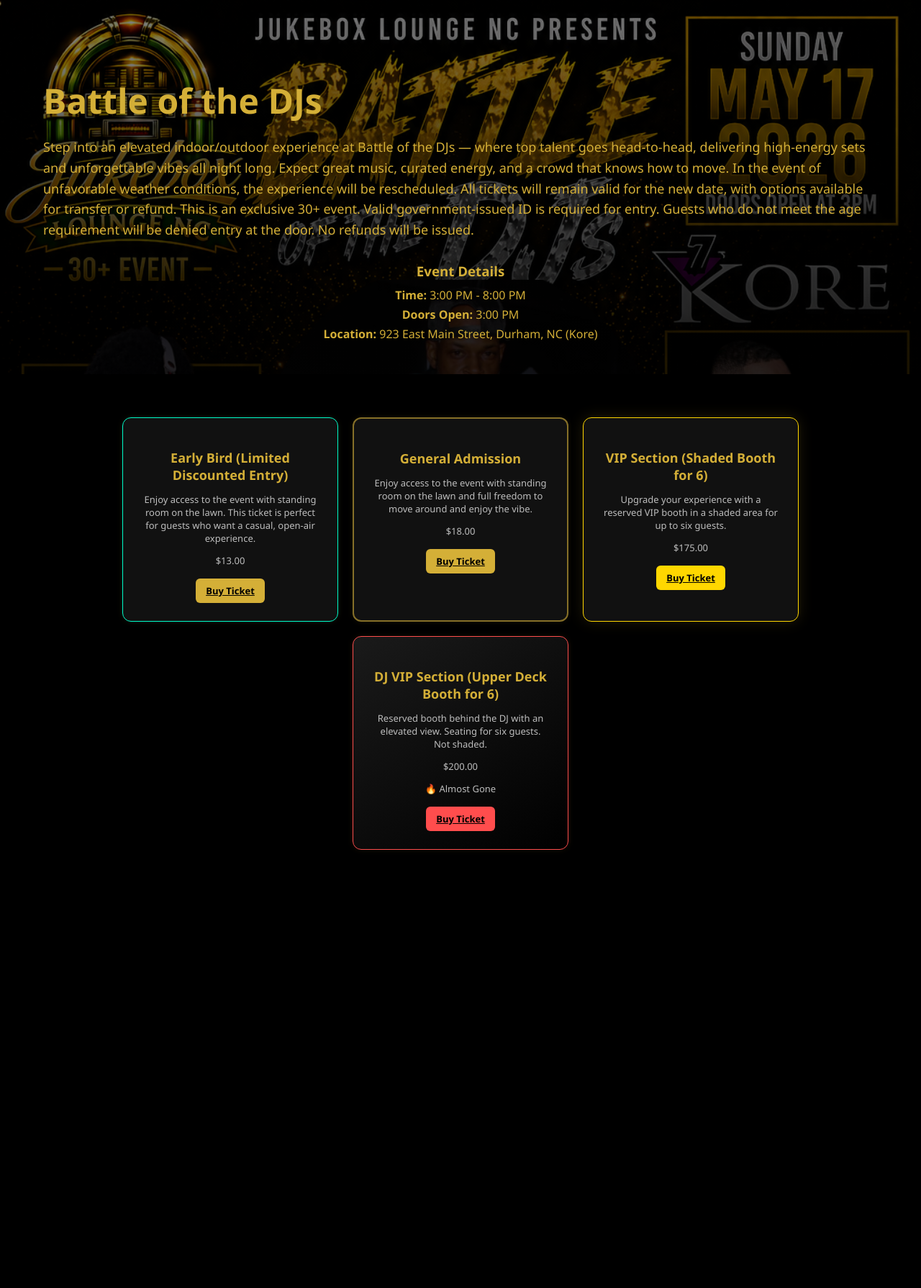
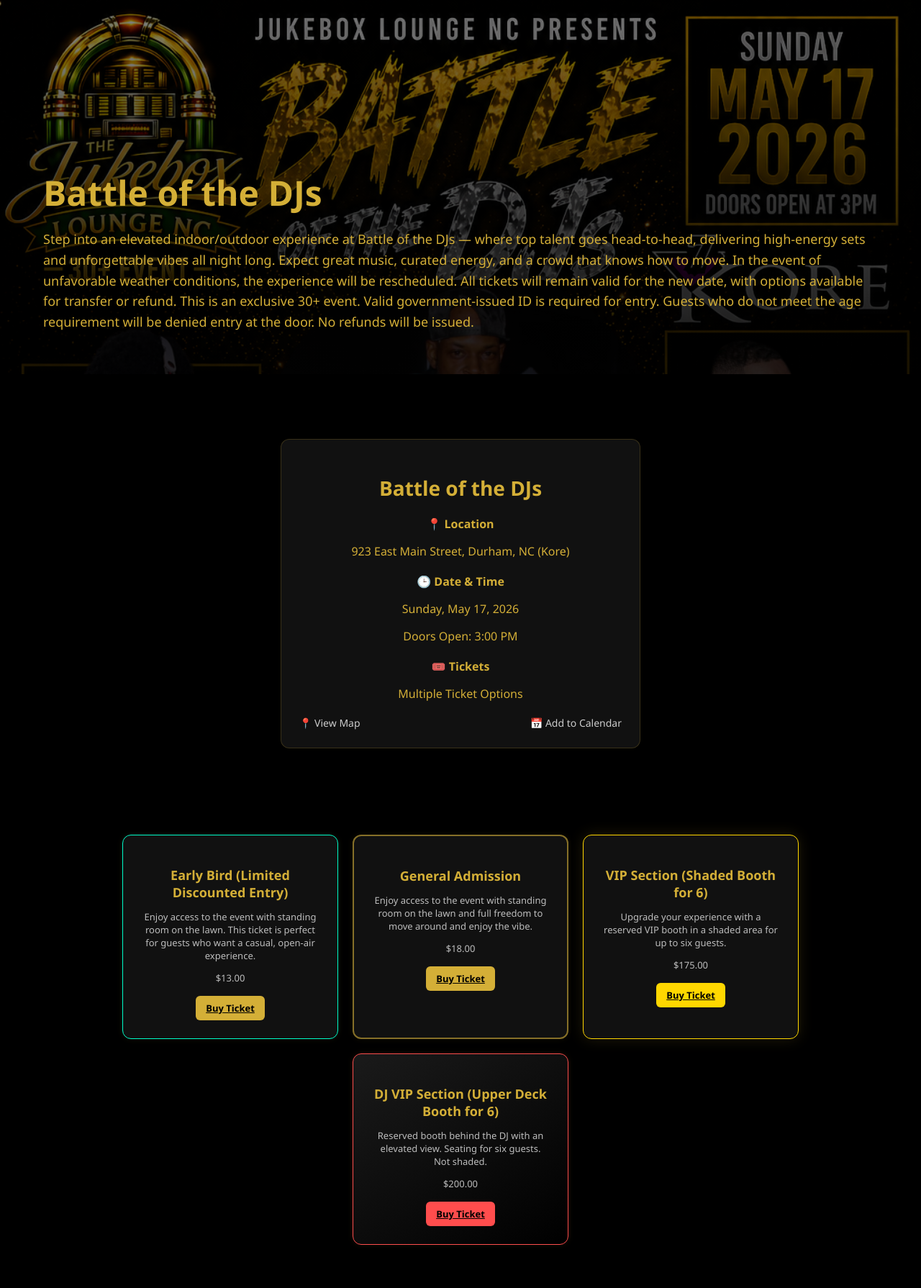
Before and after one commit to insight1224/jukebox-clean, a Flask app: a page that uses templates/event_detail.html in a window 1280 px wide. Shown: the part 56-1846 px from the top of the page at 72% size. Before the commit the page ends 1237 px from the top, so only its background shows below. Run offline with Flask 3, Linux system fonts and the light colour scheme; data comes from the database, SQL or seed files in the repository; data that the repository does not hold is empty.

Commit message:
update event detail pages

```diff
--- a/app.py
+++ b/app.py
@@ -787,18 +787,24 @@ events_data = [
     {
         "id": 1,
         "name": "Battle of the DJs",
-        "flyer": "images/battle1.jpg",
+        "flyer": "images/flyer-part1.jpg",
         "description": """Step into an elevated indoor/outdoor experience at Battle of the DJs — where top talent goes head-to-head, delivering high-energy sets and unforgettable vibes all night long. Expect great music, curated energy, and a crowd that knows how to move.
 
 In the event of unfavorable weather conditions, the experience will be rescheduled. All tickets will remain valid for the new date, with options available for transfer or refund.
 
 This is an exclusive 30+ event. Valid government-issued ID is required for entry. Guests who do not meet the age requirement will be denied entry at the door. No refunds will be issued.""",
-        "event_details": {
-            "time": "3:00 PM - 8:00 PM",
-            "doors_open": "3:00 PM",
-            "location": "923 East Main Street, Durham, NC (Kore)",
-        },
-
+        "ticket_link": "https://square.link/u/Y9p9XqJo?src=sheet",
+        "event_datetime": "Sunday, May 17, 2026",
+        "location": "923 East Main Street, Durham, NC (Kore)",
+        "time": "3:00 PM - 8:00 PM",
+        "doors": "3:00 PM",
+        "ticket_label": "Multiple Ticket Options",
+        "map_link": "https://www.google.com/maps/search/?api=1&query=923+East+Main+Street+Durham+NC",
+        "description_long": """Step into an elevated indoor/outdoor experience at Battle of the DJs — where top talent goes head-to-head, delivering high-energy sets and unforgettable vibes all night long. Expect great music, curated energy, and a crowd that knows how to move.
+
+In the event of unfavorable weather conditions, the experience will be rescheduled. All tickets will remain valid for the new date, with options available for transfer or refund.
+
+This is an exclusive 30+ event. Valid government-issued ID is required for entry. Guests who do not meet the age requirement will be denied entry at the door. No refunds will be issued.""",
         "early_link": "https://square.link/u/EyY0RvTh?src=sheet",
         "ga_link": "https://square.link/u/Y9p9XqJo?src=sheet",
         "vip_link": "https://square.link/u/ikIAImYb?src=sheet",
@@ -813,15 +819,16 @@ This is an exclusive 30+ event. Valid government-issued ID is required for entry
     },
     {
         "id": 2,
-        "name": "Part 2 - The Quiet Storm Live",
+        "name": "The Quiet Storm Live",
         "flyer": "/static/images/flyer-part2.jpg",
         "description": "The Intimate R&B Experience",
-        "event_details": {
-            "time": "7:00 PM - 9:00 PM",
-            "doors_open": "6:30 PM",
-            "location": "345 Blackwell St, Durham, NC (ALOFT Durham Downtown)",
-        },
         "ticket_link": "https://square.link/u/p4eAdd8g",
+        "event_datetime": "Thursday, June 11, 2026",
+        "location": "345 Blackwell St, Durham, NC (ALOFT Durham Downtown)",
+        "time": "7:00 PM - 9:00 PM",
+        "doors": "6:30 PM",
+        "ticket_label": "General Admission",
+        "map_link": "https://www.google.com/maps/search/?api=1&query=345+Blackwell+St+Durham+NC",
         "early_link": "https://square.link/u/p4eAdd8g",
         "ga_link": "https://square.link/u/p4eAdd8g",
         "vip_link": "https://square.link/u/p4eAdd8g",
@@ -1455,7 +1462,7 @@ def event_detail(event_name):
 
     conn.close()
 
-    is_quiet_storm = event["name"] == "Part 2 - The Quiet Storm Live"
+    is_quiet_storm = event["name"] == "The Quiet Storm Live"
     hero_flyer_url = event.get("flyer", "")
     if isinstance(hero_flyer_url, str) and hero_flyer_url.startswith("/static/"):
         hero_flyer_url = hero_flyer_url
--- a/static/event_detail.css
+++ b/static/event_detail.css
@@ -196,6 +196,68 @@ font-size: 13px;
 .event-details p {
     margin: 5px 0;
 }
+
+.event-card {
+    background: #111;
+    padding: 25px;
+    border-radius: 12px;
+    text-align: center;
+    max-width: 500px;
+    margin: 30px auto 0;
+    color: #fff;
+    border: 1px solid rgba(212, 175, 55, 0.2);
+}
+
+.event-title {
+    font-size: 28px;
+    margin-bottom: 5px;
+}
+
+.event-subtitle {
+    font-size: 16px;
+    color: #ccc;
+    margin-bottom: 20px;
+}
+
+.event-info {
+    margin-top: 20px;
+}
+
+.info-block {
+    margin-bottom: 20px;
+}
+
+.btn-primary {
+    display: block;
+    margin-top: 20px;
+    padding: 14px;
+    background: #D4AF37;
+    color: #000;
+    text-decoration: none;
+    border-radius: 8px;
+    font-weight: 700;
+}
+
+.btn-primary:hover {
+    background: #FFD700;
+}
+
+.event-actions {
+    margin-top: 15px;
+    display: flex;
+    justify-content: space-between;
+    font-size: 14px;
+    gap: 12px;
+}
+
+.event-actions a {
+    color: #ccc;
+    text-decoration: none;
+}
+
+.event-actions a:hover {
+    color: #D4AF37;
+}
 .price {
     font-size: 28px;
     font-weight: 600;
@@ -247,4 +309,18 @@ font-size: 13px;
     .event-details {
         padding: 15px;
     }
+
+    .event-card {
+        padding: 20px;
+    }
+
+    .event-actions {
+        flex-direction: column;
+        gap: 10px;
+        align-items: center;
+    }
+
+    .btn-primary {
+        width: 100%;
+    }
 }
--- a/templates/event_detail.html
+++ b/templates/event_detail.html
@@ -24,22 +24,41 @@
                 {% endif %}
             </p>
 
-            <div class="event-details">
-                <h3>Event Details</h3>
-                <p><strong>Time:</strong> {{ event["event_details"]["time"] }}</p>
-                <p><strong>Doors Open:</strong> {{ event["event_details"]["doors_open"] }}</p>
-                <p><strong>Location:</strong> {{ event["event_details"]["location"] }}</p>
-            </div>
-
         </div>
 
     </div>
 
 </section>
 
-<!-- 🎟️ TICKETS -->
 <section class="ticket-section">
+    <div class="event-card">
+        <h2 class="event-title">{{ event.name }}</h2>
+        {% if is_quiet_storm %}
+        <p class="event-subtitle">{{ event.description }}</p>
+        {% endif %}
+        <div class="event-info">
+            <div class="info-block">
+                <p>📍 <strong>Location</strong></p>
+                <p>{{ event.location }}</p>
+            </div>
+            <div class="info-block">
+                <p>🕒 <strong>Date & Time</strong></p>
+                <p>{{ event.event_datetime }}</p>
+                <p>Doors Open: {{ event.doors }}</p>
+            </div>
+            <div class="info-block">
+                <p>🎟️ <strong>Tickets</strong></p>
+                <p>{{ event.ticket_label }}</p>
+            </div>
+        </div>
+        <div class="event-actions">
+            <a href="{{ event.map_link }}" target="_blank" rel="noopener noreferrer">📍 View Map</a>
+            <a href="#" class="calendar-btn">📅 Add to Calendar</a>
+        </div>
+    </div>
+</section>
 
+<section class="ticket-section">
     <div class="ticket-grid">
         {% if is_quiet_storm %}
         <div class="ticket-box">
@@ -50,19 +69,12 @@
         </div>
         {% else %}
         {% for t in ticket_data %}
-
         <div class="ticket-box
             {% if t.name == 'Early Bird' %}highlight{% endif %}
             {% if t.name == 'VIP Section' %}vip{% endif %}
             {% if t.name == 'DJ VIP Section' %}ultra{% endif %}
         ">
-
-        <!-- TITLE -->
-        <h3>
-            {{ display_name_map.get(t.name, t.name) }}
-        </h3>
-
-        <!-- DESCRIPTION -->
+            <h3>{{ display_name_map.get(t.name, t.name) }}</h3>
             <p>
                 {% if t.name == "Early Bird" %}
                 Enjoy access to the event with standing room on the lawn. This ticket is perfect for guests who want a casual, open-air experience.
@@ -74,15 +86,7 @@
                 Reserved booth behind the DJ with an elevated view. Seating for six guests. Not shaded.
                 {% endif %}
             </p>
-
-        <!-- PRICE -->
             <p>${{ "%.2f"|format(t.price) }}</p>
-
-        <!-- ALMOST GONE -->
-        {% if t.almost_gone %}
-            <p class="tag">🔥 Almost Gone</p>
-        {% endif %}
-
             {% if t.sold_out %}
             <span class="btn disabled">Sold Out</span>
             {% else %}
@@ -96,14 +100,10 @@
                 <a class="btn ultra-btn" href="{{ event.booth_link }}" target="_blank" rel="noopener noreferrer">Buy Ticket</a>
                 {% endif %}
             {% endif %}
-
         </div>
-
         {% endfor %}
         {% endif %}
-
     </div>
-
 </section>
 
 {% endblock %}
--- a/templates/events.html
+++ b/templates/events.html
@@ -31,7 +31,7 @@
             <div class="premium-overlay">
                 <div class="premium-content">
 
-                    <h3>{% if event.name == "Part 2 - The Quiet Storm Live" %}Quiet Storm Live{% else %}{{ event.name }}{% endif %}</h3>
+                    <h3>{{ event.name }}</h3>
 
                     <!-- SAFE META (NO DB DEPENDENCY) -->
                     <div class="meta">
--- a/templates/index.html
+++ b/templates/index.html
@@ -119,8 +119,8 @@
             <h3 style="color:gold;">Part 1 — Battle of the DJs</h3>
             <p>Showcase your sound and compete for the crown.</p>
 
-            <div class="poster-image-wrapper" onclick="openFlyer('/static/images/battle1.jpg')">
-                <img src="/static/images/battle1.jpg">
+            <div class="poster-image-wrapper" onclick="openFlyer('/static/images/flyer-part1.jpg')">
+                <img src="/static/images/flyer-part1.jpg">
             </div>
         </div>
 
```
Also changed, not shown: static/images/battle1.jpg (deleted), static/images/djsneeded.jpg (added), static/images/flyer-part1.jpg. Lines whose indentation alone changed are shown as unchanged.
